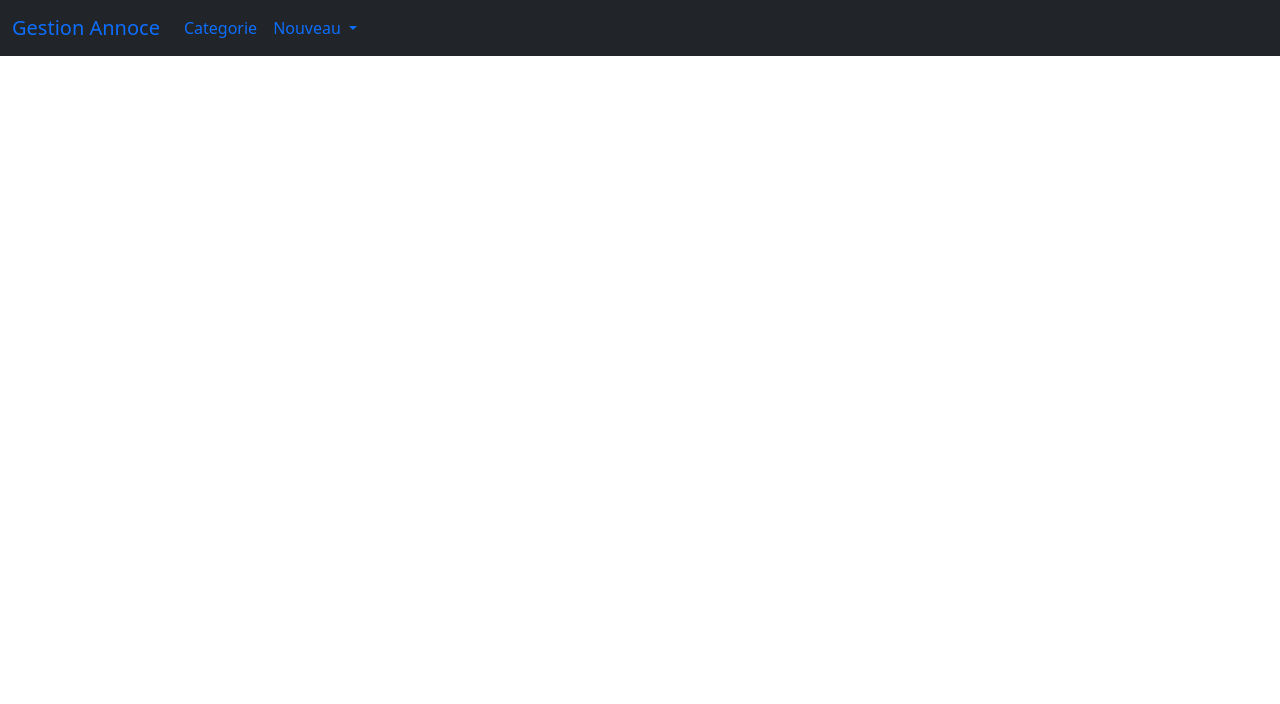
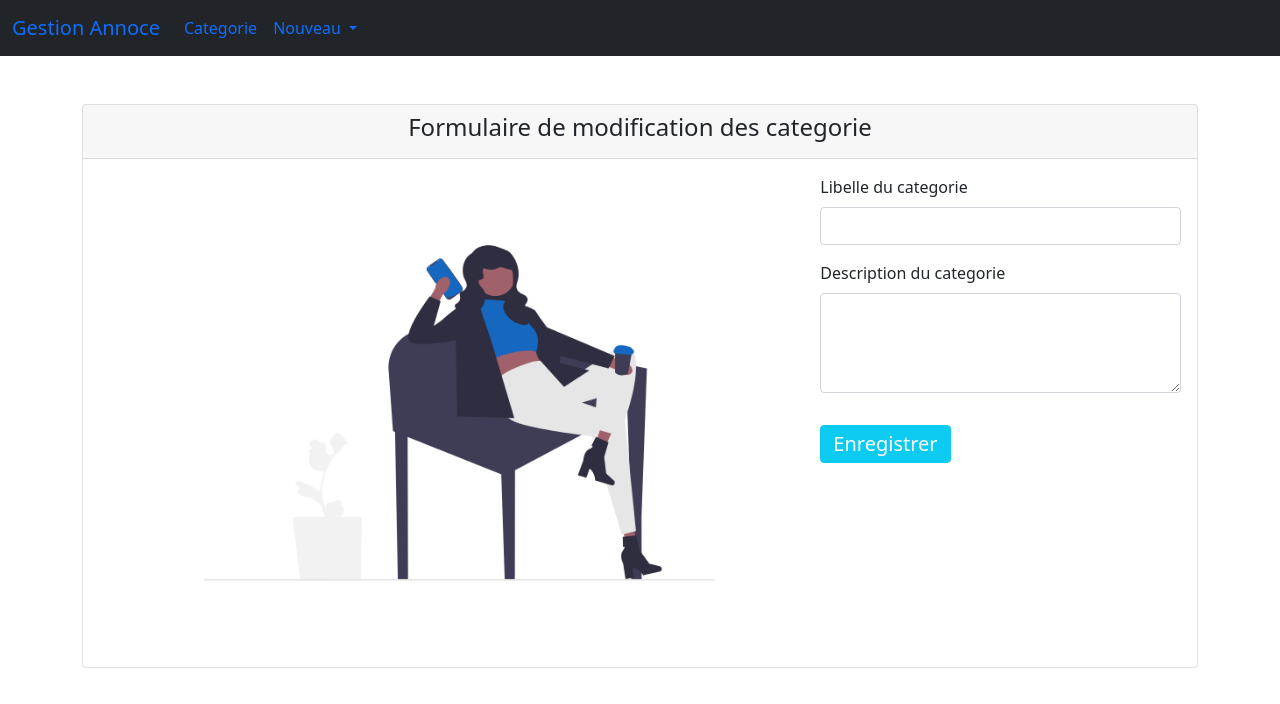
Before and after one commit to abdoulkarim20/frontend-gestion-annonce, an Angular app: page /edit-categore/1 in a window 1280 px wide. Before the commit this address led to /. Shown: the top 704 px of the page. Built offline with nearby package versions, Linux system fonts and the light colour scheme; no server answers.

Commit message:
gestion des moidfications il reste a faire le details et faire un refractoring en faisant du bon code

```diff
--- a/src/app/app-routing.module.ts
+++ b/src/app/app-routing.module.ts
@@ -1,11 +1,13 @@
 import { NgModule } from '@angular/core';
 import { RouterModule, Routes } from '@angular/router';
+import { CategorieEditComponent } from './components/categorie-edit/categorie-edit.component';
 import { CategorieFormeComponent } from './components/categorie-forme/categorie-forme.component';
 import { CategorieListeComponent } from './components/categorie-liste/categorie-liste.component';
 
 const routes: Routes = [
   {path:"categorie-forme",component:CategorieFormeComponent},
-  {path:"categorie-liste",component:CategorieListeComponent}
+  {path:"categorie-liste",component:CategorieListeComponent},
+  {path:"edit-categore/:id",component:CategorieEditComponent}
 ];
 
 @NgModule({
--- a/src/app/components/categorie-edit/categorie-edit.component.css
+++ b/src/app/components/categorie-edit/categorie-edit.component.css
@@ -0,0 +1,11 @@
+.formulaire-section{
+    display: flex;
+    flex-direction: row;
+}
+.text-color{
+    font-style: normal;
+    font-weight: 400;
+    font-size: 20px;
+    line-height: 24px;
+    color: #FFFFFF;
+}
--- a/src/app/components/categorie-edit/categorie-edit.component.html
+++ b/src/app/components/categorie-edit/categorie-edit.component.html
@@ -1 +1,30 @@
-<p>categorie-edit works!</p>
+<div class="container mt-5">
+    <div class="card">
+        <div class="card-header">
+            <h4 class="text-center">Formulaire de modification des categorie</h4>
+            <div *ngIf="message" class="alert alert-success" role="alert">
+                Categorie modifier avec success. <span class="btn" (click)="removeMessage()"><i class="bi bi-x-circle"></i></span>
+            </div>
+        </div>
+        <div class="card-body">
+            <div class="formulaire-section">
+                <div class="col-md-8 col-sm-12">
+                    <img src="../assets/images/relax.png" class="img-fluid"/>
+                </div>
+                <div class="col-md-4 col-sm-12 mb-3">
+                    <form [formGroup]="editCategorie" (ngSubmit)="updateCategorie()">
+                      <div class="mb-3">
+                        <label for="nomProduit" class="form-label">Libelle du categorie</label>
+                        <input type="text" class="form-control" formControlName="libelle" id="nomProduit">
+                      </div>
+                      <div class="mb-3">
+                        <label for="descriptionProduit" class="form-label">Description du categorie</label>
+                        <textarea class="form-control" id="descriptionProduit" formControlName="descrition" style="height: 100px"></textarea>
+                      </div>
+                      <button type="submit" class="btn btn-info text-color my-3">Enregistrer</button>
+                    </form>
+                </div>
+            </div>
+        </div>
+    </div>
+</div>
--- a/src/app/components/categorie-edit/categorie-edit.component.ts
+++ b/src/app/components/categorie-edit/categorie-edit.component.ts
@@ -1,4 +1,8 @@
 import { Component, OnInit } from '@angular/core';
+import { FormBuilder, Validators } from '@angular/forms';
+import { ActivatedRoute } from '@angular/router';
+import { Categorie } from 'src/app/models/categorie.model';
+import { CategorieService } from 'src/app/services/categorie.service';
 
 @Component({
   selector: 'app-categorie-edit',
@@ -6,10 +10,44 @@ import { Component, OnInit } from '@angular/core';
   styleUrls: ['./categorie-edit.component.css']
 })
 export class CategorieEditComponent implements OnInit {
+  message:boolean=false;
+  categorie!:Categorie[]
+  id!:number
 
-  constructor() { }
 
-  ngOnInit(): void {
+  constructor(private categorieService:CategorieService,private fb:FormBuilder,private router:ActivatedRoute) { }
+
+  ngOnInit() {
+    this.id=this.router.snapshot.params['id']
+    // console.log(this.id);
+    this.categorieService.getOnceCategorie(this.id).subscribe((data:any)=>{
+      this.editCategorie=this.fb.group({
+        libelle:(data['libelle']),
+        descrition:(data['descrition'])
+
+      })
+    })
+  }
+  //formGroup
+  editCategorie=this.fb.group({
+    libelle:['',Validators.required],
+    descrition:['',Validators.required]
+
+  })
+
+  //update categorie
+  updateCategorie(){
+  console.log(this.editCategorie.value);
+  this.categorieService.updateCategorie(this.id,this.editCategorie.value)
+  .subscribe((data=>{
+    this.message=true
+
+  }))
+  }
+
+  //remve message success
+  removeMessage(){
+    this.message=false;
   }
 
 }
--- a/src/app/components/categorie-liste/categorie-liste.component.html
+++ b/src/app/components/categorie-liste/categorie-liste.component.html
@@ -21,7 +21,7 @@
                         <td>{{categorie.id}}</td>
                         <td>{{categorie.libelle}}</td>
                         <td>{{categorie.descrition}}</td>
-                        <td class="btn button-style" (click)="editeCategorie(categorie.id)">
+                        <td class="btn button-style" routerLink="/edit-categore/{{categorie.id}}">
                             <i class="bi bi-pencil-square"></i>
                         </td>
                         <td class="btn button-style" (click)="detailCategrie(categorie.id)">
--- a/src/app/services/categorie.service.ts
+++ b/src/app/services/categorie.service.ts
@@ -22,4 +22,14 @@ export class CategorieService {
   public deleteCategorie(id:number){
     return this.http.delete(`${this.host}/categorie/delete/${id}`);
   }
+
+  //recupere une categorie
+  public getOnceCategorie(id:number){
+    return this.http.get(`${this.host}/categorie/${id}`)
+  }
+
+  //modification a partir de l'id recuperer
+  public updateCategorie(id:number,categore:Categorie[]){
+    return this.http.put(`${this.host}/categorie/edit/${id}`,categore)
+  }
 }
```
